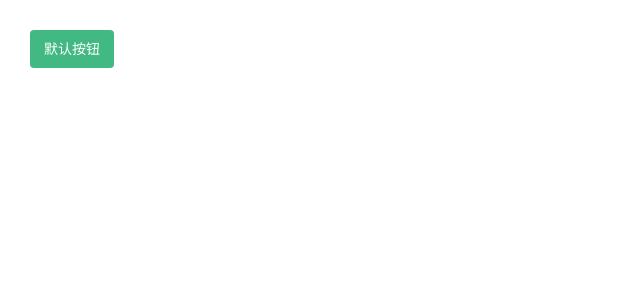
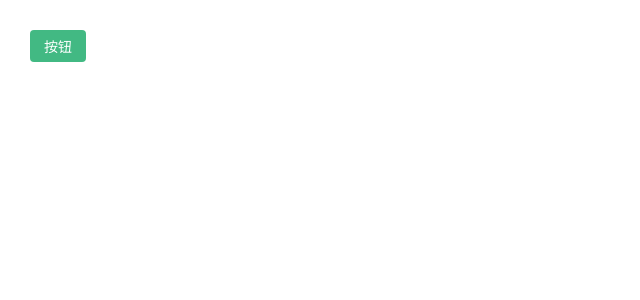
Before and after one commit to SofiaYing/vue-components, a Vue app: page /#/ in a window 1280 px wide. Shown: the top 300 px of the page, without its empty margins (0-640 px from the left). Built offline with nearby package versions, Linux system fonts and the light colour scheme.

Commit message:
button添加slot

```diff
--- a/src/components/button.vue
+++ b/src/components/button.vue
@@ -1,8 +1,6 @@
 <template>
-<button class="g_button">
-  <span>
-    默认按钮
-  </span>
+<button class="c_button">
+  <slot></slot>
 </button>
 
 </template>
@@ -14,17 +12,17 @@ export default {
 </script>
 
 <style lang="less">
-@--button-font-size:14px;
-@--button-background-color:#42b983;
-.g_button{
+@--button-font-size: 14px;
+@--button-background-color: #42b983;
+@--button-border-radius: 4px;
+@--button-height: 32px;
+.c_button{
   font-size: @--button-font-size;
-  padding: 0.8em 1em;
+  padding: 0 1em;
+  height: @--button-height;
   background-color: @--button-background-color;
-  border-radius: 4px;
-  span{
-    color: #fff;
-    line-height: 1em;
-  }
+  border-radius: @--button-border-radius;
+  color: #fff;
   &:hover{
     opacity: 0.9;
   }
--- a/src/views/home.vue
+++ b/src/views/home.vue
@@ -1,6 +1,6 @@
 <template>
   <div class="home">
-     <g-button></g-button>
+     <c-button>按钮</c-button>
   </div>
 </template>
 
@@ -14,7 +14,7 @@ export default {
     }
   },
   components:{
-    'g-button':button,
+    'c-button':button,
   },
 }
 </script>
```
